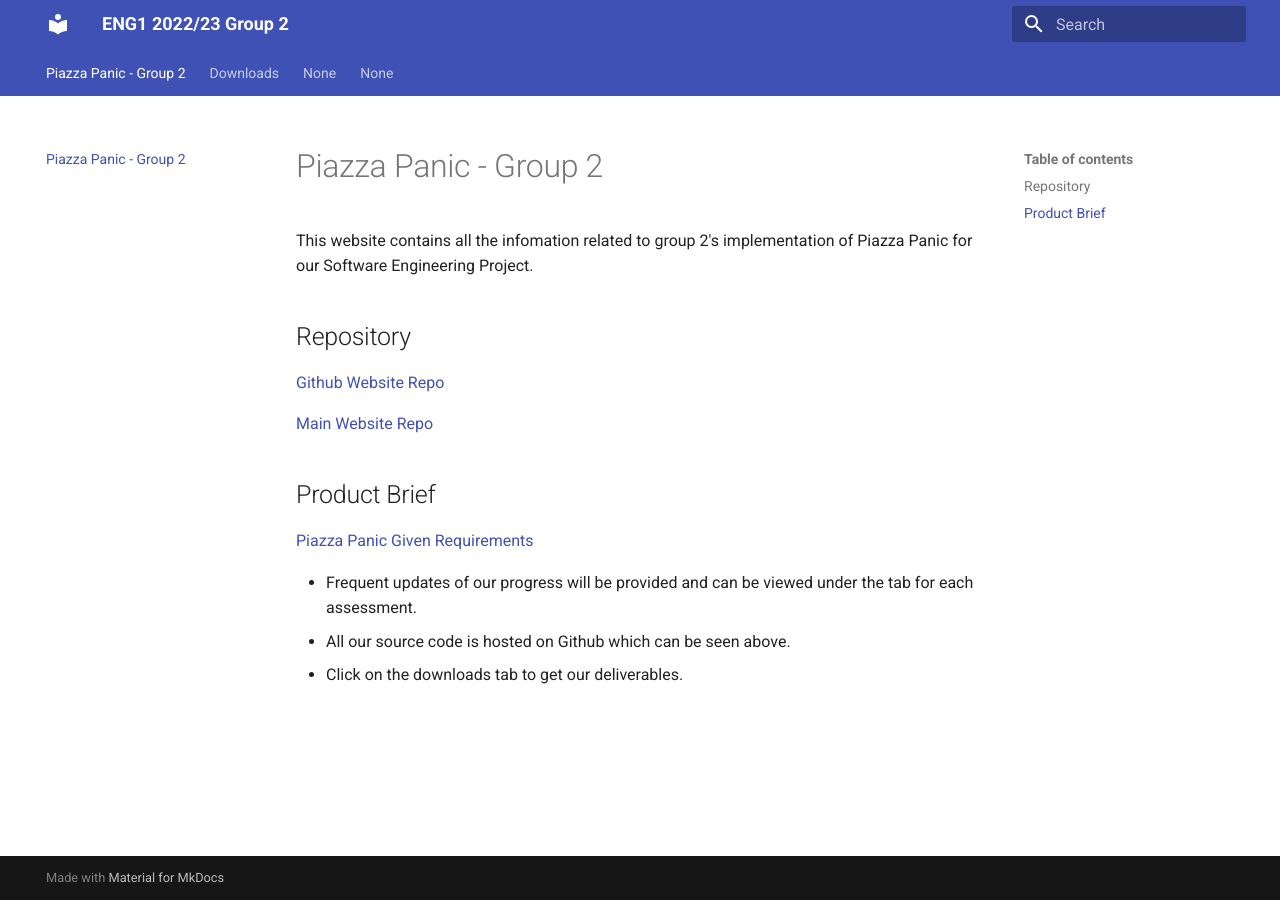
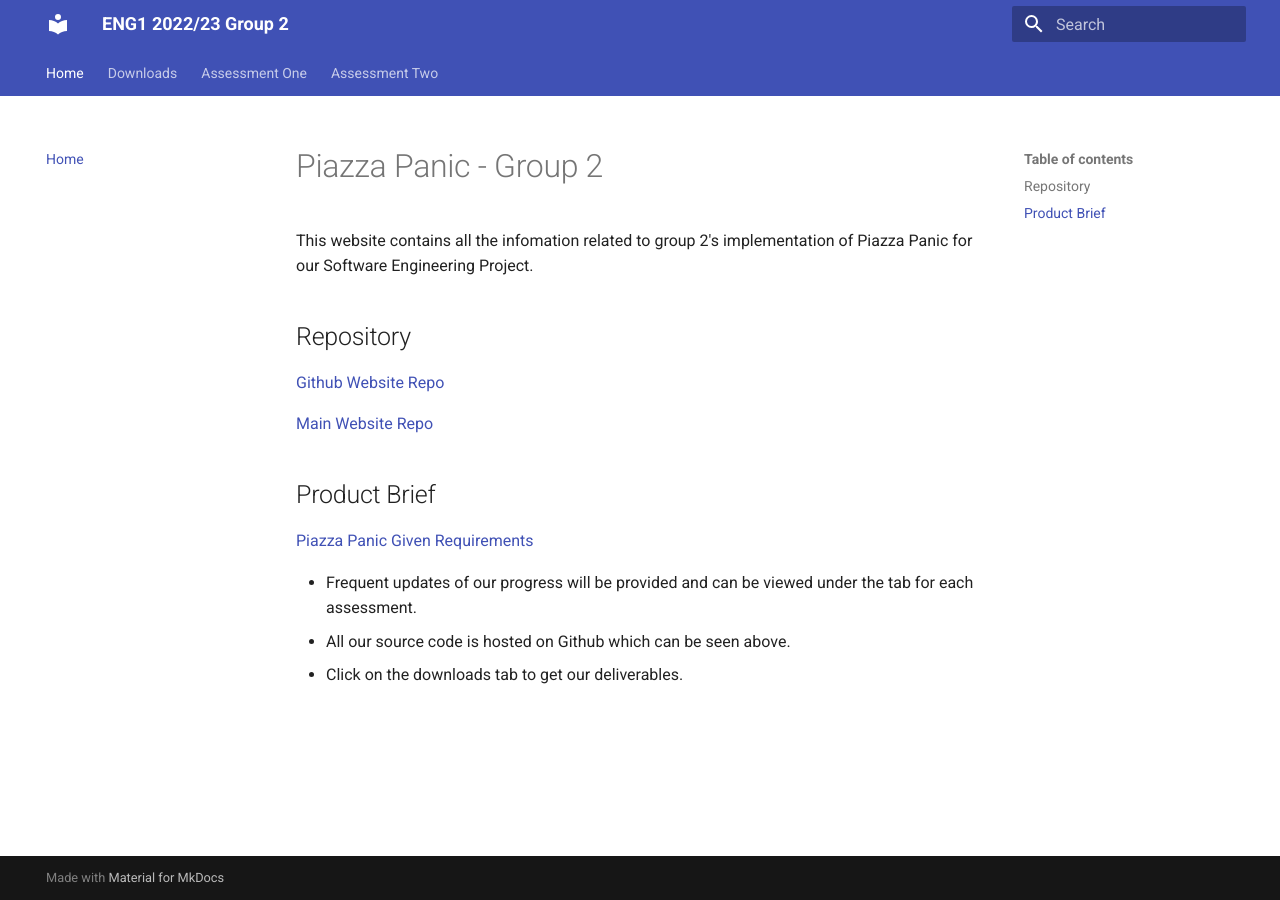
Before and after one commit to ENG1-Group-2/ENG1-Group-2.github.io---archive, an MkDocs documentation site: the page built from docs/index.md, in a window 1280 px wide. Built offline with MkDocs 1.6.1 and Material for MkDocs 9.7.7, drawn with Linux system fonts in a browser that asks for light colours; some of the changed lines change nothing that is shown.

Commit message:
Attempt to get drop down menu on nav bar.

```diff
--- a/docs/one/assessment_one.md
+++ /dev/null
@@ -1 +0,0 @@
-## Assessment 1
--- a/docs/two/assessment_two.md
+++ /dev/null
@@ -1 +0,0 @@
-## Assessment 2
--- a/mkdocs.yml
+++ b/mkdocs.yml
@@ -6,11 +6,11 @@
   ENG1 2022/23 Group 2
 
 nav:
-  - index.md
-  - downloads.md
-  - one/assessment_one.md
-      - one/initial_planning.md
-      - one/weekly_updates.md
-  - two/assessment_two.md
-      - two/initial_planning.md
-      - two/weekly_updates.md
+  - Home: "index.md"
+  - Downloads: "downloads.md"
+  - Assessment One:
+      - Planning: "one/initial_planning.md"
+      - Weekly Updates: "one/weekly_updates.md"
+  - Assessment Two:
+      - Planning: "two/initial_planning.md"
+      - Weekly Updates: "two/weekly_updates.md"
```
